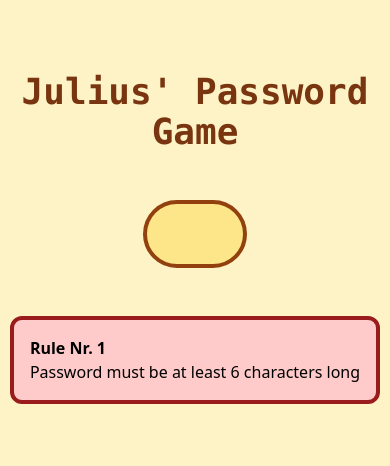
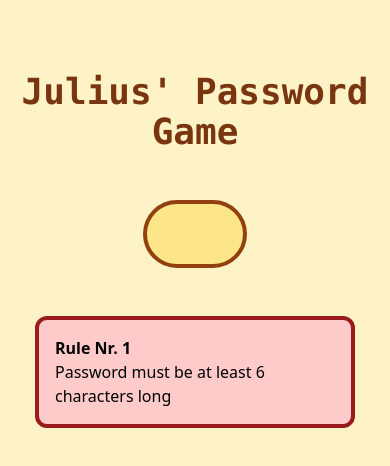
Before and after one commit to P3ntest/password-game, a React (Vite) app: page / in a window 390 px wide. Shown: the top 466 px of the page. Built offline with nearby package versions, Linux system fonts and the light colour scheme.

Commit message:
add max w limiter

```diff
--- a/src/App.tsx
+++ b/src/App.tsx
@@ -66,7 +66,7 @@ function Rule({ rule }: { rule: Rule & { valid: boolean } }) {
   return (
     <div
       className={twMerge(
-        "transition-all rounded-xl border-4 p-4 border-red-800 bg-red-200",
+        "transition-all rounded-xl border-4 p-4 border-red-800 bg-red-200 max-w-xs lg:max-w-lg",
         rule.valid && "border-green-800 bg-green-200"
       )}
     >
```
